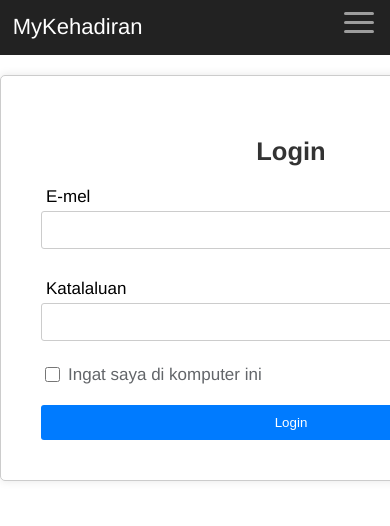
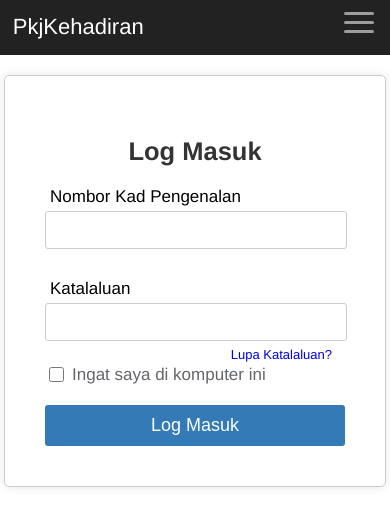
Before and after one commit to LegendaryLHL/Kerja-Kursus-Komputer-Sains, a PHP site: page / in a window 390 px wide; the page is wider, and only the part inside the window is pictured. Shown: the top 526 px of that part. Run offline with PHP 8.4, Linux system fonts and the light colour scheme.

Commit message:
changed to pkj for src

```diff
--- a/Src/index.html
+++ b/Src/index.html
@@ -4,11 +4,11 @@
     <meta charset="UTF-8" />
     <meta name="viewport" content="width=device-width, initial-scale=1.0" />
     <link rel="stylesheet" type="text/css" href="style.css" />
-    <title>MyKehadiran</title>
+    <title>PkjKehadiran</title>
   </head>
   <body>
     <nav class="navbar">
-      <a href="#" class="brand-title">MyKehadiran</a>
+      <a href="#" class="brand-title">PkjKehadiran</a>
       <a href="#" class="toggle-button">
         <span class="bar"></span>
         <span class="bar"></span>
@@ -27,9 +27,9 @@
     </nav>
 
     <div class="login-container">
-      <h2>Login</h2>
+      <h2>Log Masuk</h2>
       <form id="login-form">
-        <label for="email">E-mel</label>
+        <label for="email">Nombor Kad Pengenalan</label>
         <input type="text" id="email" name="email" required />
 
         <label for="password">Katalaluan</label>
@@ -42,7 +42,7 @@
           <label for="remember-me">Ingat saya di komputer ini</label>
         </div>
 
-        <button type="submit">Login</button>
+        <button type="submit">Log Masuk</button>
       </form>
     </div>
     <script src="script.js"></script>
--- a/Src/style.css
+++ b/Src/style.css
@@ -73,7 +73,8 @@
 button {
     width: 100%;
     padding: 10px;
-    background-color: #007BFF;
+    background-color: #337ab7;
+    font-size: 18px;
     color: #fff;
     border: none;
     border-radius: 3px;
@@ -215,7 +216,7 @@
 
 @media (max-width: 1400px) {
     .navbar {
-        padding-left: 50px; /* Decrease left margin for smaller screens */
+        padding-left: 50px;
     }
     .user{
         margin-right: 90px;
@@ -225,7 +226,7 @@
 
 @media (max-width: 1200px) {
     .navbar {
-        padding-left: 20px; /* Decrease left margin for smaller screens */
+        padding-left: 20px;
     }
     .user{
         margin-right: 50px;
@@ -234,9 +235,21 @@
 
 @media (max-width: 1000px) {
     .navbar {
-        padding-left: 0px; /* Decrease left margin for smaller screens */
+        padding-left: 0px;
     }
     .user{
         margin-right: 0px;
     }
 }
+
+@media (max-width: 600px) {
+    .navbar {
+        padding-left: 0px;
+    }
+    .user{
+        margin-right: 0px;
+    }
+    .login-container{
+        width: 300px;
+    }
+}
```
